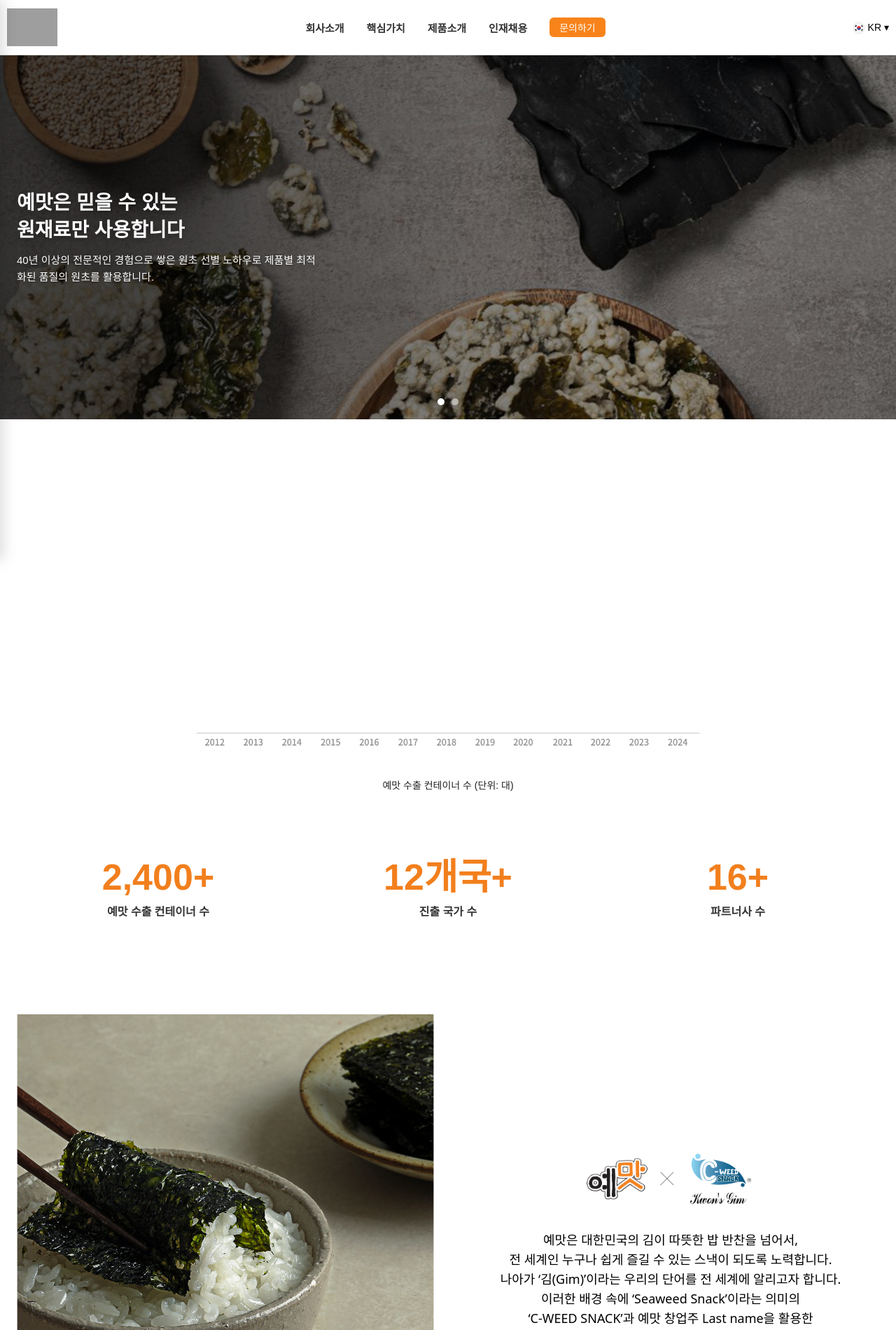
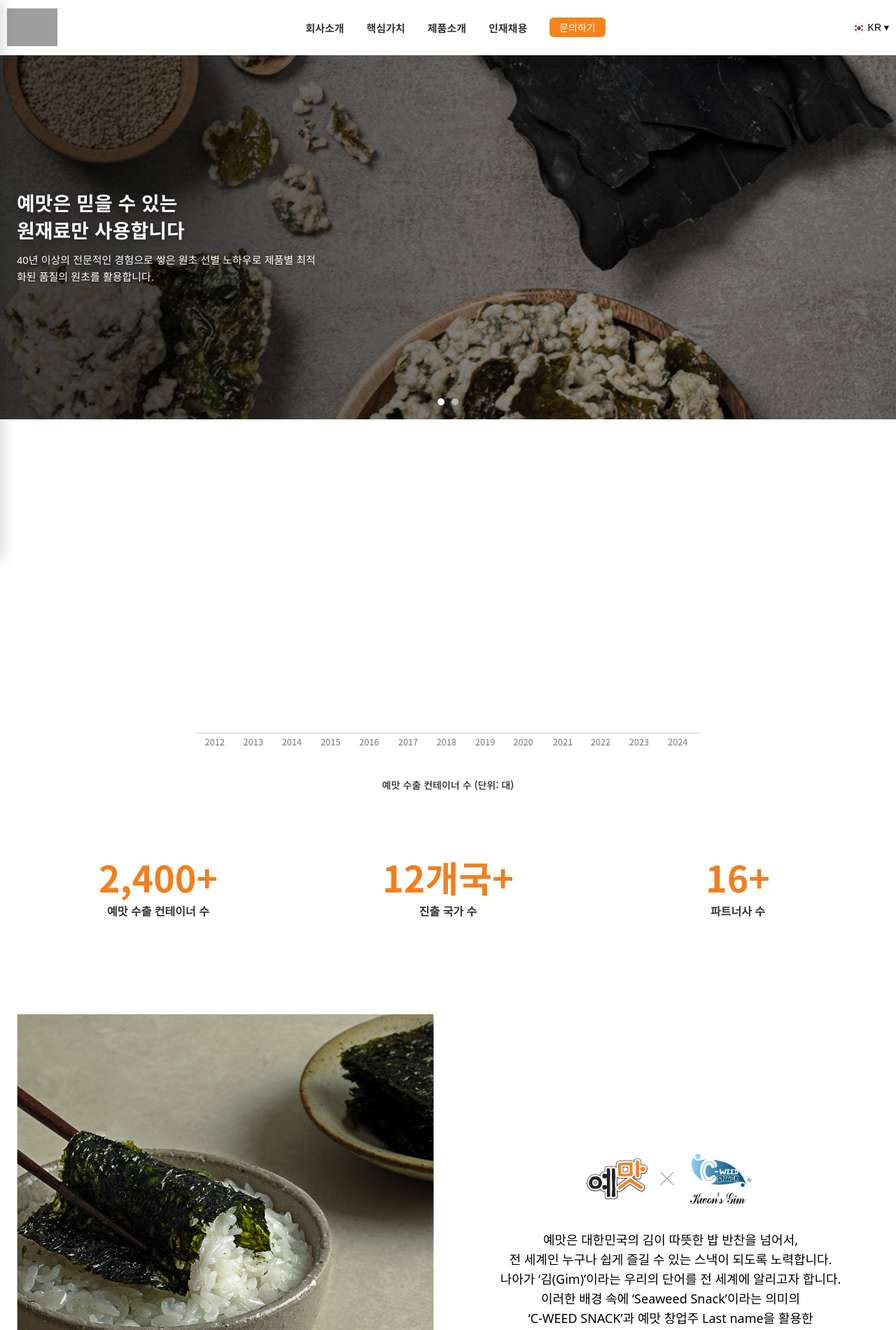
Before and after one commit to jaylineweb/sunhong, a PHP site: page / in a window 1280 px wide. Shown: the top 1900 px of the page at 70% size. Run offline with PHP 8.4, Linux system fonts and the light colour scheme; grey boxes are pictures that could not be loaded.

Commit message:
edit layout.css and fonts

```diff
--- a/css/font.css
+++ b/css/font.css
@@ -1,5 +1,24 @@
 @charset "UTF-8";
 
+/*NotoSansKR*/
+@font-face {
+    font-family:"NotoSansKR";
+    font-weight:500;
+    src: url("../fonts/notosans/NotoSansKR500.woff2") format("woff2"),
+    url("../fonts/notosans/NotoSansKR500.woff") format("woff");
+}
+@font-face {
+    font-family:"NotoSansKR";
+    font-weight:700;
+    src: url("../fonts/notosans/NotoSansKR700.woff2") format("woff2"),
+    url("../fonts/notosans/NotoSansKR700.woff") format("woff");
+}
+@font-face {
+    font-family:"NotoSansKR";
+    font-weight:900;
+    src: url("../fonts/notosans/NotoSansKR900.woff2") format("woff2"),
+    url("../fonts/notosans/NotoSansKR900.woff") format("woff");
+}
 /*Pretendard*/
 @font-face {
     font-family:"Pretendard";
--- a/css/layout.css
+++ b/css/layout.css
@@ -11,7 +11,7 @@ body, h1, h2, h3, h4, h5, h6, p, span{font-family:'Noto Sans KR',sans-serif;}
 /* GNB */
 .gnb-list{display:flex; list-style:none; gap:32px; align-items:center;}
 .gnb-item{position:relative;}
-.gnb-link{display:block; padding:8px 0; color:#333; font-size:15px; font-family:'Noto Sans KR',sans-serif; font-weight:600;}
+.gnb-link{display:block;padding:8px 0;color:#333;font-size:15px;font-family: 'NotoSansKR',sans-serif;font-weight:600;}
 .gnb-link:hover{color:#f97316;}
 
 /* depth2 */
@@ -43,7 +43,7 @@ body, h1, h2, h3, h4, h5, h6, p, span{font-family:'Noto Sans KR',sans-serif;}
 .carousel-overlay{position:absolute; inset:0; background:rgba(0,0,0,0.35);}
 /* 캡션: 1280px 영역을 calc 패딩으로 중앙 정렬, 내부는 좌측 정렬 */
 .carousel-caption{display:flex; position:absolute; inset:0; flex-direction:column; align-items:flex-start; justify-content:center; padding:48px max(0px, calc((100% - 1280px) / 2)); text-align:left;}
-.carousel-title{position:relative; color:#fff; font-size:clamp(24px, 4vw, 36px); font-weight:700; line-height:1.4; text-shadow:0 2px 8px rgba(0,0,0,0.4); margin-bottom:16px;}
+.carousel-title{position:relative;color:#fff;font-size:clamp(24px, 4vw, 36px);font-family: 'NotoSansKR';font-weight:700;line-height:1.4;text-shadow:0 2px 8px rgba(0,0,0,0.4);margin-bottom:16px;}
 .carousel-title em{display:block;}
 .caption-inner{max-width:434px;}
 .carousel-desc{position:relative; color:#fff; font-size:clamp(14px, 2vw, 16px); line-height:1.6; text-shadow:0 1px 4px rgba(0,0,0,0.4); max-width:720px;}
@@ -127,14 +127,14 @@ body, h1, h2, h3, h4, h5, h6, p, span{font-family:'Noto Sans KR',sans-serif;}
 /* 그래프 영역 */
 .export_stats__chart{position:relative; width:1300px; margin:0 auto; text-align:center;}
 .export_stats__chart img{display:block; width:100%; height:538px; object-fit:cover;}
-.export_stats__caption{margin-top:12px; color:#222; font-size:14px;}
+.export_stats__caption{margin-top:12px;color:#222;font-size:14px;font-family: 'NotoSansKR';font-weight: 500;}
 
 /* 카드 묶음 */
 .export_stats__cards{display:flex; justify-content:center;gap:20px;}
 /* 단일 카드 */
 .export_stats__card{display:flex; width:398px; height:198px; border-radius:8px; background:#ffffff; flex-direction:column;align-items:center;justify-content:center;gap:10px;}
 /* 숫자 */
-.export_stats__number{color:#f27f1d; font-size:64px; font-weight:700; line-height:1;}
+.export_stats__number{color:#f27f1d;font-size:64px;font-family: 'NotoSansKR';font-weight:700;line-height:1;}
 /* 설명 */
 .export_stats__label{color:#333; font-size:18px; font-weight:600;}
 
@@ -195,7 +195,7 @@ body, h1, h2, h3, h4, h5, h6, p, span{font-family:'Noto Sans KR',sans-serif;}
     .rowgroup3 .brand-story__desc p{font-size:18px; line-height:28px;}
 }
 @media (max-width:768px){
-    .rowgroup3 .brand-story{flex-direction:column; padding:0 16px; gap:32px;}
+    .rowgroup3 .brand-story{flex-direction:column;padding: 0 16px 10%;gap:32px;}
     .rowgroup3 .brand-story__visual{width:100%; max-height:320px;}
     .rowgroup3 .brand-story__visual img{max-height:320px; object-fit:cover;}
     .rowgroup3 .brand-story__content{width:100%; gap:24px;}
@@ -212,10 +212,10 @@ body, h1, h2, h3, h4, h5, h6, p, span{font-family:'Noto Sans KR',sans-serif;}
 
 
 /* ========== rowgroup4 (products) ========== */
-.products{display:flex; width:100%; max-width:1920px; margin:0 auto; padding:120px 0; flex-direction:column;align-items:center;gap:42px;}
+.products{display:flex;width:100%;max-width:1920px;margin:0 auto;padding:120px 0;flex-direction:column;align-items:center;gap:42px;background-color: #fafaf7;}
 .products__header{text-align:center;}
 .products__title{margin-bottom:36px; font-size:42px; font-weight:700; font-family:'Noto Sans KR',sans-serif; color:#f8831a; line-height:1.2;}
-.products__subtitle{font-size:20px;}
+.products__subtitle{font-size:20px;font-family: 'NotoSansKR';font-weight: 500;}
 
 /* list */
 .products__list{display:flex; margin:0; padding:0; list-style:none;}
@@ -224,10 +224,10 @@ body, h1, h2, h3, h4, h5, h6, p, span{font-family:'Noto Sans KR',sans-serif;}
 .products__item img{width:303px; height:303px; object-fit:cover;}
 
 /* name */
-.products__name{font-size:15px;}
+.products__name{font-size:15px;font-family: 'NotoSansKR';font-weight: 500;}
 /* more */
 .products__more{margin-top:10px;}
-.products__more-btn{display:inline-flex;align-items:center;justify-content:center;border:solid 1px #f27f1d;padding:8px 16px;font-size:18px;font-weight:600;letter-spacing:-0.025em;border-radius:4px;transition:background-color 0.3s ease;outline:0;text-decoration:none;background-color:#f27f1d;color:#ffffff;}
+.products__more-btn{display:inline-flex;align-items:center;justify-content:center;border:solid 1px #f27f1d;padding:8px 16px;font-size:18px;font-family: 'NotoSansKR';font-weight:600;letter-spacing:-0.025em;border-radius:4px;transition:background-color 0.3s ease;outline:0;text-decoration:none;background-color:#f27f1d;color:#ffffff;}
 
 /* ========== media query: rowgroup4 (products) ========== */
 @media (max-width:1280px){
```
Also changed, not shown: fonts/notosans/NotoSansKR500.woff (added), fonts/notosans/NotoSansKR500.woff2 (added), fonts/notosans/NotoSansKR700.woff (added), fonts/notosans/NotoSansKR700.woff2 (added), fonts/notosans/NotoSansKR900.woff (added), fonts/notosans/NotoSansKR900.woff2 (added).
